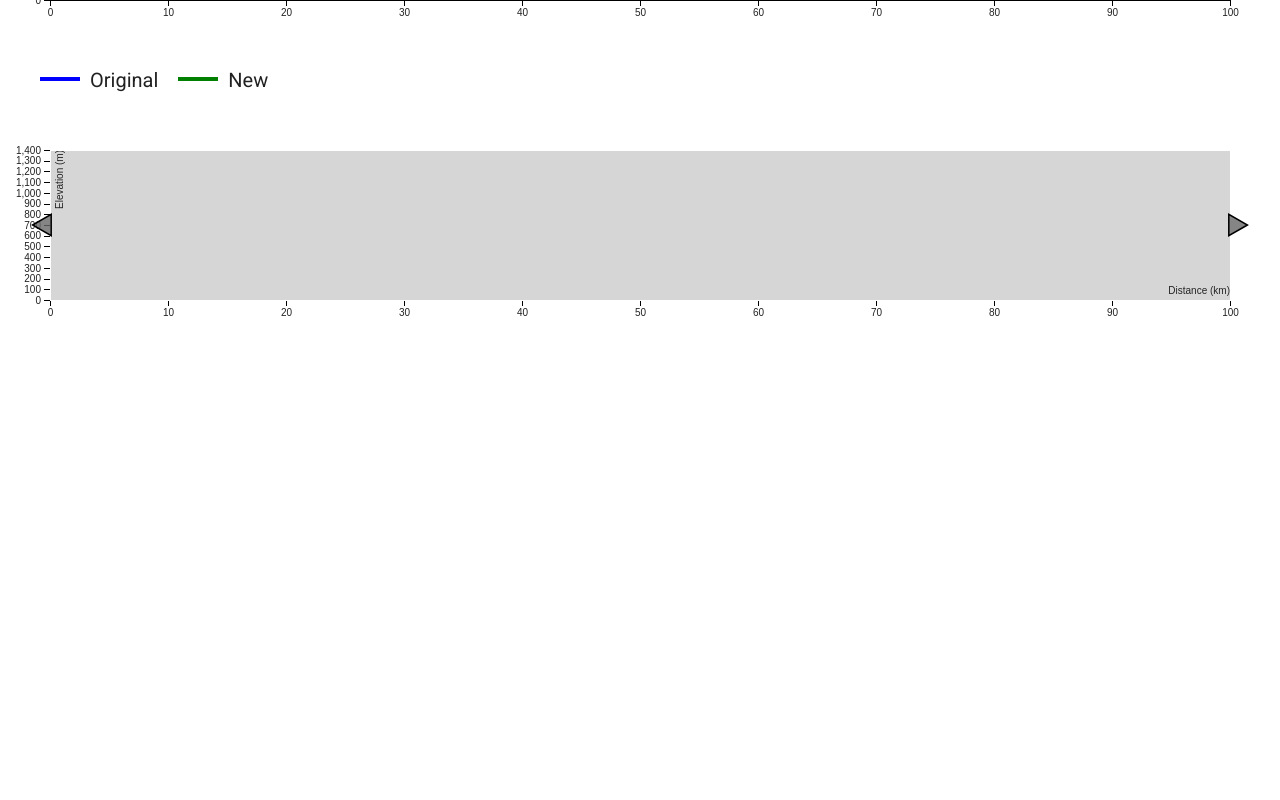
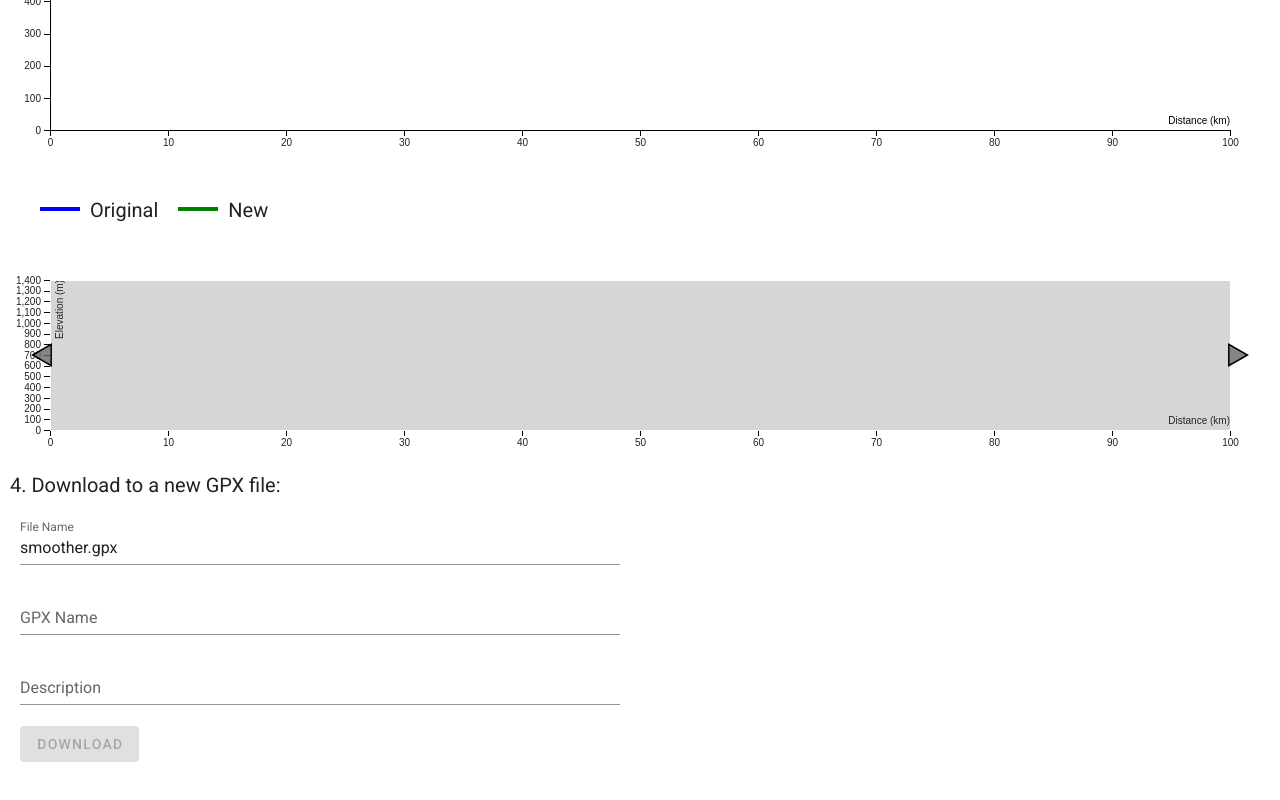
Before and after one commit to brenzy/gpx-smoother-vue, a Vue app: page /#/ in a window 1280 px wide. Shown: the part 1064-1864 px from the top of the page. Before the commit the page ends 1427 px from the top, so only its background shows below. Built offline with nearby package versions, Linux system fonts and the light colour scheme.

Commit message:
Add downloading of the smoothed GPX.

```diff
--- a/src/components/DistanceChart.vue
+++ b/src/components/DistanceChart.vue
@@ -51,7 +51,7 @@
       smoothedValues(newValue) {
         if (newValue && newValue.length) {
           this.setLine(newValue, LineTypes.SMOOTHED, true);
-        } else {
+        } else if (this.rawValues && this.rawValues.length) {
           this.setLine([], LineTypes.SMOOTHED, true);
           if (this.graphType === GraphType.ELEVATION_PROFILE && this.rawValues) {
             this.setLine(this.rawValues, LineTypes.ORIGINAL, true);
--- a/src/components/SelectionChart.vue
+++ b/src/components/SelectionChart.vue
@@ -52,7 +52,7 @@ export default {
     smoothedValues(newValue) {
       if (newValue && newValue.length) {
         this.setLine(newValue, LineTypes.SMOOTHED, true);
-      } else {
+      } else if (this.rawValues && this.rawValues.length) {
         this.setLine([], LineTypes.SMOOTHED, true);
       }
     },
--- a/src/utilities/gpxFile.js
+++ b/src/utilities/gpxFile.js
@@ -6,6 +6,10 @@ export const LOAD_ERRORS =  {
   MISSING_LAT_LONG: 'Missing latitude and/or longitude values.',
   INVALID_FILE_FORMAT: 'Invalid GPX file format.',
   LOAD_ERROR: 'Error reading the GPX file.'
+};
+
+export const SAVE_ERRORS =  {
+  SAVE_ERROR: 'Error saving the GPX file.'
 };
 
 export function parseJson(jsonRoot) {
@@ -18,8 +22,9 @@ export function parseJson(jsonRoot) {
     throw (LOAD_ERRORS.INVALID_FILE_FORMAT);
   }
 
-  const name = gpxNode.metadata && gpxNode.metadata.name ? gpxNode.metadata.name : DEFAULT_NAME;
-  const description = gpxNode.metadata && gpxNode.metadata.desc ? gpxNode.metadata.desc : DEFAULT_DESCRIPTION;
+  const metadata = gpxNode.metadata && gpxNode.metadata.length ? gpxNode.metadata[0] : null;
+  const name = metadata && metadata.name && metadata.name.length ? metadata.name[0] : DEFAULT_NAME;
+  const description = metadata && metadata.desc && metadata.desc.length ? metadata.desc[0] : DEFAULT_DESCRIPTION;
 
   let rawValues = [];
   let previous =  null;
@@ -80,3 +85,56 @@ export function parseJson(jsonRoot) {
     totalDistance,
   };
 }
+
+export function updateJson(jsonRoot, name, desc, newValues) {
+  if (!jsonRoot) {
+    throw (SAVE_ERRORS.SAVE_ERROR);
+  }
+
+  let gpxNode = jsonRoot.gpx;
+  if (!gpxNode) {
+    throw (SAVE_ERRORS.SAVE_ERROR);
+  }
+
+  // Add the name and description to the metadata
+  let metadata = gpxNode.metadata && gpxNode.metadata.length ? gpxNode.metadata[0] : null;
+  if (!metadata) {
+    metadata = [{name: [name], desc: [desc]}];
+    jsonRoot.gpx = {
+      metadata,
+      ...gpxNode,
+    };
+  } else {
+    metadata.name = [name];
+    metadata.desc = [desc];
+  }
+
+  let currentPointIndex = 0;
+  if (gpxNode.trk) {
+    gpxNode.trk.forEach((trk) => {
+      if (trk.trkseg) {
+        trk.trkseg.forEach((trkseg) => {
+          if (trkseg.trkpt) {
+            trkseg.trkpt.forEach((trkpt) => {
+              if (currentPointIndex > newValues.length) {
+                throw (SAVE_ERRORS.SAVE_ERROR);
+              }
+              let point = newValues[currentPointIndex++];
+              if (!trkpt.$ || !trkpt.$.lat || !trkpt.$.lon) {
+                throw (SAVE_ERRORS.SAVE_ERROR);
+              }
+              let lat = Number(trkpt.$.lat);
+              let long = Number(trkpt.$.lon);
+              if (lat !== point.lat || long !== point.long ) {
+                throw (SAVE_ERRORS.SAVE_ERROR);
+              }
+              if (trkpt.ele && trkpt.ele.length) {
+                trkpt.ele = [point.ele];
+              }
+            });
+          }
+        });
+      }
+    });
+  }
+}
--- a/src/views/GpxSmoother.vue
+++ b/src/views/GpxSmoother.vue
@@ -1,5 +1,6 @@
 <template>
   <main>
+    <div class="instruct">1. Load a gpx file:</div>
     <div class="file-input">
       <v-file-input
         placeholder="Select a GPX file"
@@ -11,6 +12,7 @@
         :error-messages="loadError"
       />
     </div>
+    <div class="instruct">2. Smooth the data:</div>
     <div class="smoother-input">
       <div class="input-row">
         <v-btn
@@ -60,15 +62,33 @@
           v-model="metresShift"
         />
       </div>
-
       <v-btn
         @click="onResetData"
-        :disabled="!canReset">
+        :disabled="!haveSmoothedValues">
         Reset the Data
       </v-btn>
     </div>
 
+    <div class="instruct">3. Check out the resulting slope. Hover over a point to see details:</div>
     <Charts></Charts>
+
+    <div class="instruct">4. Download to a new GPX file:</div>
+    <div class="save-options">
+      <v-text-field
+        label="File Name"
+        v-model="gpxFileName" />
+      <v-text-field
+        label="GPX Name"
+        v-model="gpxName" />
+      <v-text-field
+        label="Description"
+        v-model="gpxDescription" />
+      <v-btn
+        @click="onDownload"
+        :disabled="!haveSmoothedValues">
+        Download
+      </v-btn>
+    </div>
   </main>
 </template>
 
@@ -76,6 +96,8 @@
 import store from '../store/store';
 import {mapState} from 'vuex';
 import Charts from '../components/Charts';
+import {updateJson} from '../utilities/gpxFile';
+import * as xml2js from 'xml2js';
 
 export default {
   name: 'GpxSmoother',
@@ -86,15 +108,27 @@ export default {
     metresShift: 1000,
     slopeDelta: 1,
     minSlope: 0,
-    maxSlope: 8
+    maxSlope: 8,
+    gpxFileName: 'smoother.gpx',
+    gpxName: '',
+    gpxDescription: ''
   }),
   computed: {
+    ...mapState(['name', 'description', 'fileJson', 'smoothedValues']),
     ...mapState({
       isLoading: state => state.isLoading,
       loadError: state => state.loadError,
       canSmooth: state => (state.rawValues !== null && state.rawValues.length > 0),
-      canReset: state => (state.rawValues !== null && state.smoothedValues !== null)
-    })
+      haveSmoothedValues: state => (state.rawValues !== null && state.smoothedValues !== null)
+    }),
+  },
+  watch: {
+    name(newValue) {
+      this.gpxName = newValue;
+    },
+    description(newValue) {
+      this.gpxDescription = newValue;
+    },
   },
   methods: {
     onFileChange() {
@@ -114,11 +148,38 @@ export default {
     },
     onResetData() {
       store.dispatch('resetSmoothing');
+    },
+    download(filename, text) {
+      // TODO: Investigate https://github.com/jimmywarting/StreamSaver.js
+      var element = document.createElement('a');
+      element.setAttribute('href', 'data:text/plain;charset=utf-8,' + encodeURIComponent(text));
+      element.setAttribute('download', filename);
+
+      element.style.display = 'none';
+      document.body.appendChild(element);
+
+      element.click();
+
+      document.body.removeChild(element);
+    },
+    onDownload() {
+      if (!this.smoothedValues) {
+        return;
+      }
+      const smoothedJson = JSON.parse(JSON.stringify(this.fileJson));
+      updateJson(smoothedJson, this.gpxName, this.gpxDescription, this.smoothedValues);
+      let builder = new xml2js.Builder();
+      const smoothedGpx = builder.buildObject(smoothedJson);
+      this.download(this.gpxFileName, smoothedGpx);
     }
   }
 };
 </script>
 <style lang="sass">
+  .instruct
+    font-size: 20px
+    margin: 10px
+
   .file-input
     margin: 20px
     .v-input__slot
@@ -140,4 +201,9 @@ export default {
       .v-input
         margin-left: 20px
 
+  .save-options
+    margin: 20px
+    .v-input__slot
+      max-width: 600px
+
 </style>
```
Also changed, not shown: 2 other files (tests, documents, lock files or other folders).
